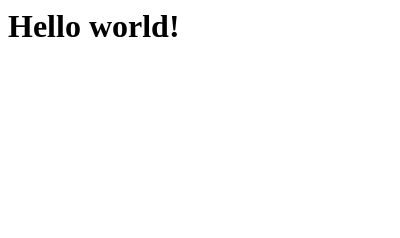
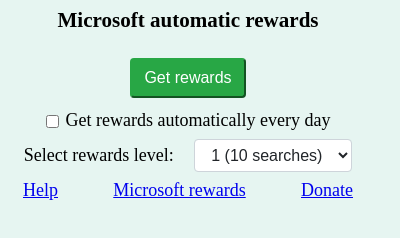
Before and after one commit to spin311/ProlificAutomaticStudies, a browser extension: page popup/popup.html in a window 400 px wide. Drawn offline with Linux system fonts and the light colour scheme.

Commit message:
first working version
working manifest, placeholder popup html and css

```diff
--- a/popup/popup.html
+++ b/popup/popup.html
@@ -1 +1,43 @@
-<h1>Hello world!</h1>
+<!DOCTYPE html>
+<html>
+<head>
+    <title>Microsoft automatic rewards</title>
+    <link href="../styles/popup.css" rel="stylesheet">
+</head>
+<body>
+<h3 class="container-fluid text-center mt-2">Microsoft automatic rewards</h3>
+
+<div class="text-center">
+    <button id="button" class="btn btn-success my-1">Get rewards</button>
+
+    <div class="form-check text-center d-flex justify-content-center ml-3 my-2">
+        <input class="form-check-input me-2" type="checkbox" value="" id="autoCheckbox">
+        <label class="form-check-label" for="autoCheckbox">
+            Get rewards automatically every day
+        </label>
+    </div>
+
+
+    <div class="my-2">
+        <label for="selectLevel" class="form-label">Select rewards level:
+        </label>
+        <select name="selectLevel" id="selectLevel" class="form-select">
+            <option value="1">1 (10 searches)</option>
+            <option value="2">2 (30 searches)</option>
+        </select>
+
+    </div>
+
+</div>
+
+<div class="container-fluid text-center mt-2">
+    <a href="https://spin311.github.io/MicrosoftRewardsWebsite/" class="float-start" target="_blank">Help</a>
+    <a class="my-1" href="https://www.microsoft.com/rewards" target="_blank">Microsoft rewards</a>
+
+    <a href="https://www.paypal.com/donate/?hosted_button_id=4WXEWMN3QGLGY" class="float-end" target="_blank">Donate</a>
+</div>
+
+</body>
+</html>
+
+<script src="../dist/popup.js"></script>
--- /dev/null
+++ b/styles/popup.css
@@ -0,0 +1,126 @@
+body {
+    width: 20em;
+    height: 11em;
+    font-size: 18px;
+    background-color: #e6f5f1;
+
+}
+
+.container-fluid {
+    margin-right: auto;
+    margin-left: auto;
+    padding-right: 15px;
+    padding-left: 15px;
+}
+.form-group {
+    display: flex;
+    align-items: center;
+    margin-bottom: 0.5rem;
+}
+
+.form-label {
+    flex: 0 0 30%;
+    margin-right: 1rem;
+}
+
+.form-select {
+    flex: 1;
+    padding: 0.375rem 0.75rem;
+    font-size: 1rem;
+    line-height: 1.5;
+    color: #212529;
+    background-color: #fff;
+    background-clip: padding-box;
+    border: 1px solid #ced4da;
+    border-radius: 0.25rem;
+    transition: border-color 0.15s ease-in-out, box-shadow 0.15s ease-in-out;
+}
+.form-select:focus {
+    border-color: #80bdff;
+    outline: 0;
+    box-shadow: 0 0 0 0.25rem rgba(0, 123, 255, 0.25);
+}
+
+.text-center {
+    text-align: center;
+}
+
+.mt-2 {
+    margin-top: 0.5rem !important;
+}
+
+.m-3 {
+    margin: 1rem !important;
+}
+
+.btn {
+    display: inline-block;
+    font-weight: 400;
+    color: #fff;
+    text-align: center;
+    vertical-align: middle;
+    -webkit-user-select: none;
+    -moz-user-select: none;
+    -ms-user-select: none;
+    user-select: none;
+    background-color: #28a745;
+    border-color: #28a745;
+    padding: 0.375rem 0.75rem;
+    font-size: 1rem;
+    line-height: 1.5;
+    border-radius: 0.25rem;
+    transition: color 0.15s ease-in-out, background-color 0.15s ease-in-out, border-color 0.15s ease-in-out, box-shadow 0.15s ease-in-out;
+}
+
+.btn-success {
+    color: #fff;
+    background-color: #28a745;
+    border-color: #28a745;
+}
+
+.btn-fail {
+    background-color: #5b5f5c;border-color: #5b5f5c;
+}
+
+.my-2 {
+    margin-top: 0.5rem !important;
+    margin-bottom: 0.5rem !important;
+}
+.my-1 {
+    margin-top: 0.25rem !important;
+    margin-bottom: 0.25rem !important;
+}
+
+.form-check {
+    position: relative;
+    display: block;
+    padding-left: 1.25rem;
+}
+
+.form-check-input {
+    position: absolute;
+    margin-top: 0.3rem;
+    margin-left: -1.25rem;
+}
+
+.me-2 {
+    margin-right: 0.5rem !important;
+}
+
+.my-2 {
+    margin-top: 0.5rem !important;
+    margin-bottom: 0.5rem !important;
+}
+.float-start {
+    float: left;
+    margin-right: 10px;
+}
+
+.float-end {
+    float: right;
+    margin-left: 10px;
+}
+.imgSmall {
+    width: 16px;
+    height: 16px;
+}
```
Also changed, not shown: styles/index.html (added, +11 -0 lines), dist/popup.js (added), manifest.json, popup/popup.js (deleted).
